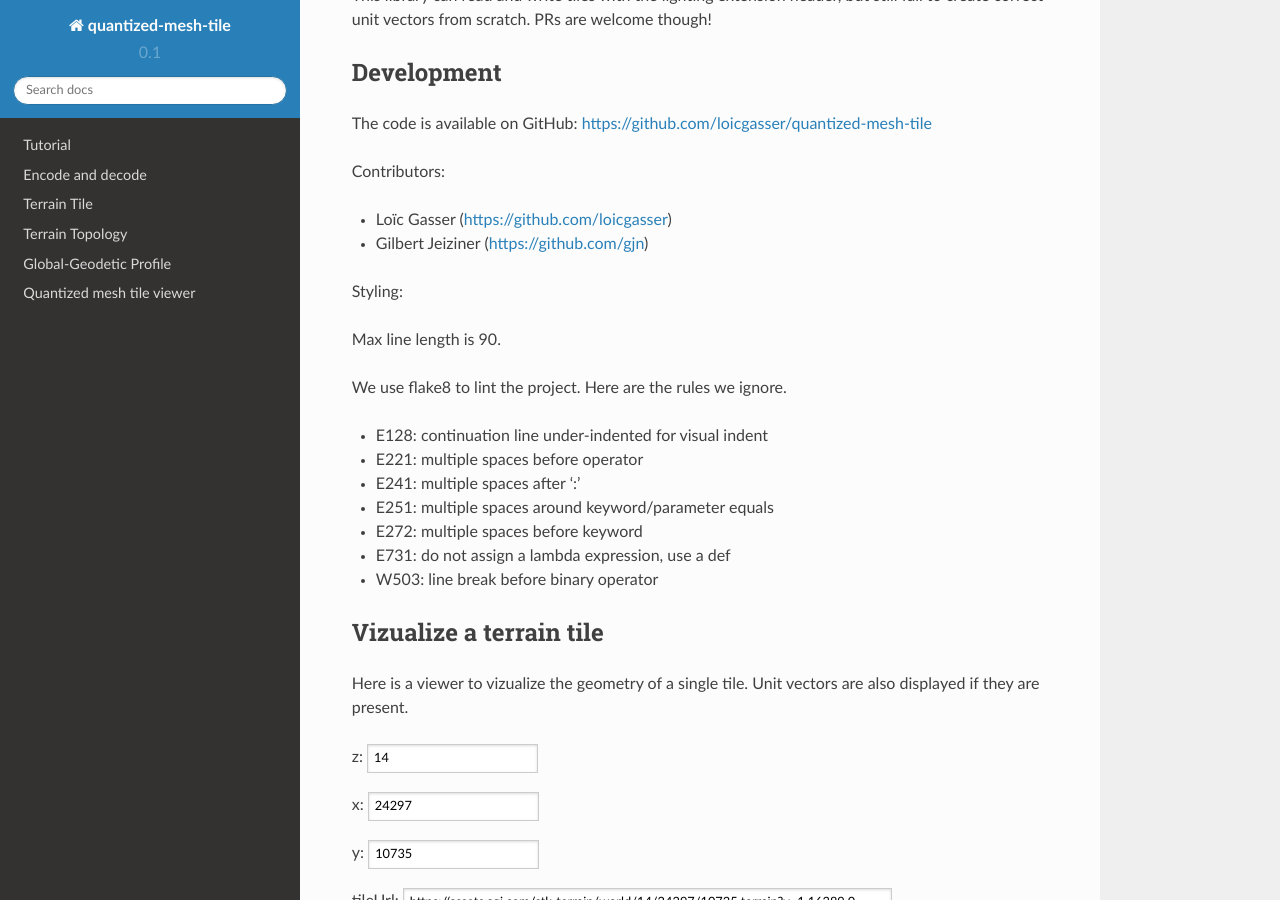
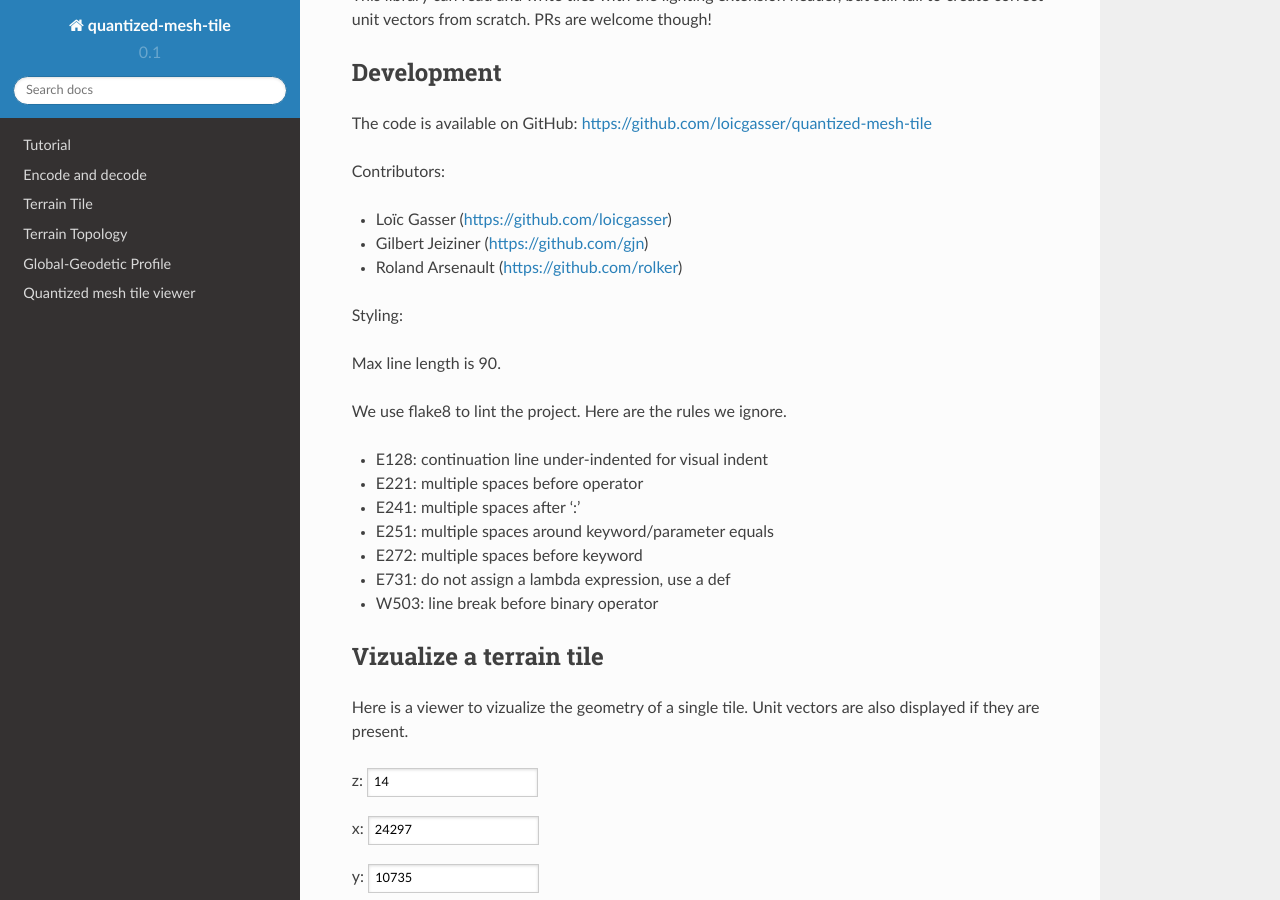
Before and after one commit to loicgasser/quantized-mesh-tile, a Sphinx documentation site: the page built from doc/source/index.rst, in a window 1280 px wide and 900 px high, scrolled down 792 px. Built offline with Sphinx 7.4.7 and the Read the Docs theme 2.0.0, drawn with Linux system fonts in a browser that asks for light colours.

Commit message:
Add Roland Arsenault to contributors

```diff
--- a/doc/source/index.rst
+++ b/doc/source/index.rst
@@ -48,6 +48,7 @@ Contributors:
 
 * Loïc Gasser (https://github.com/loicgasser)
 * Gilbert Jeiziner (https://github.com/gjn)
+* Roland Arsenault (https://github.com/rolker)
 
 Styling:
 
```
